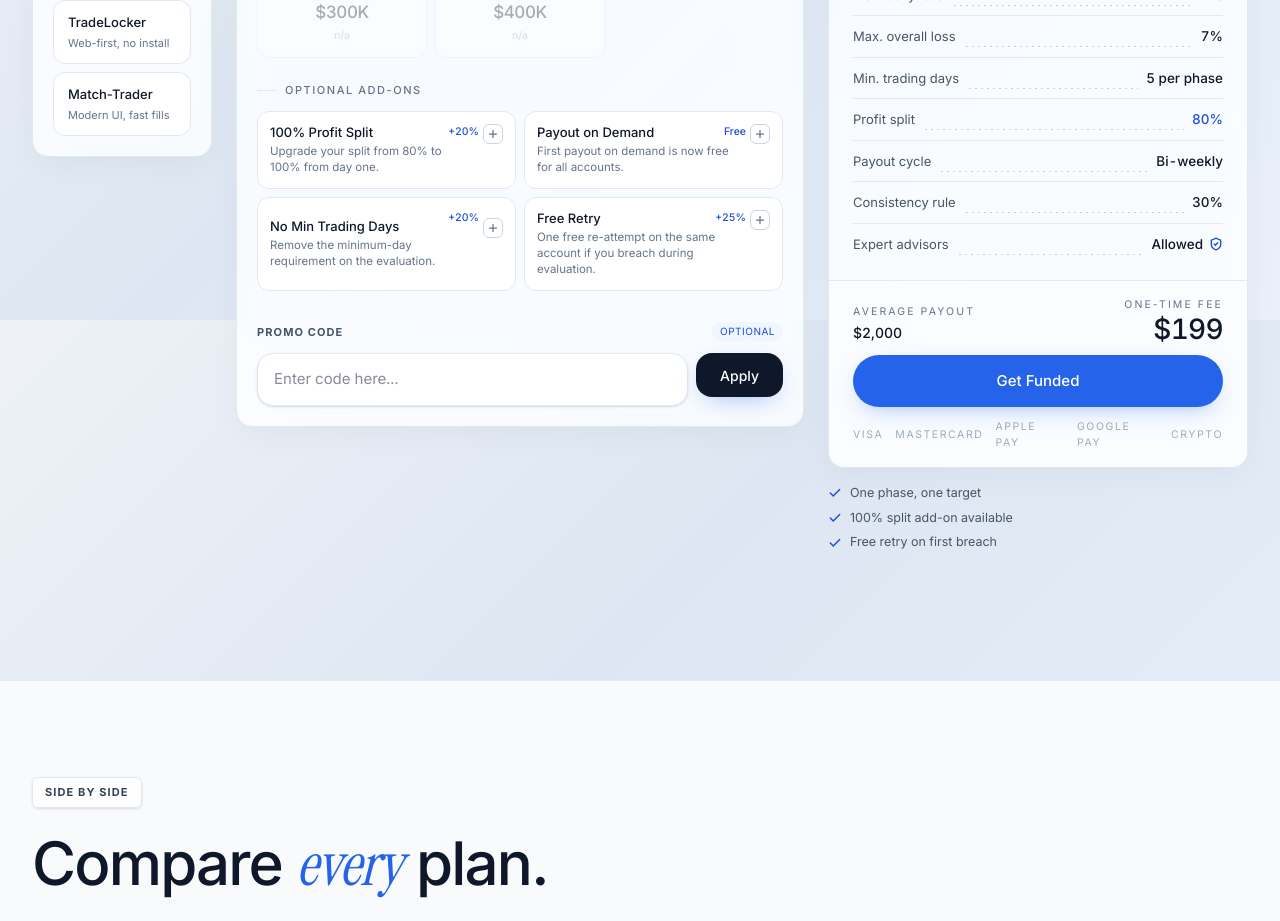
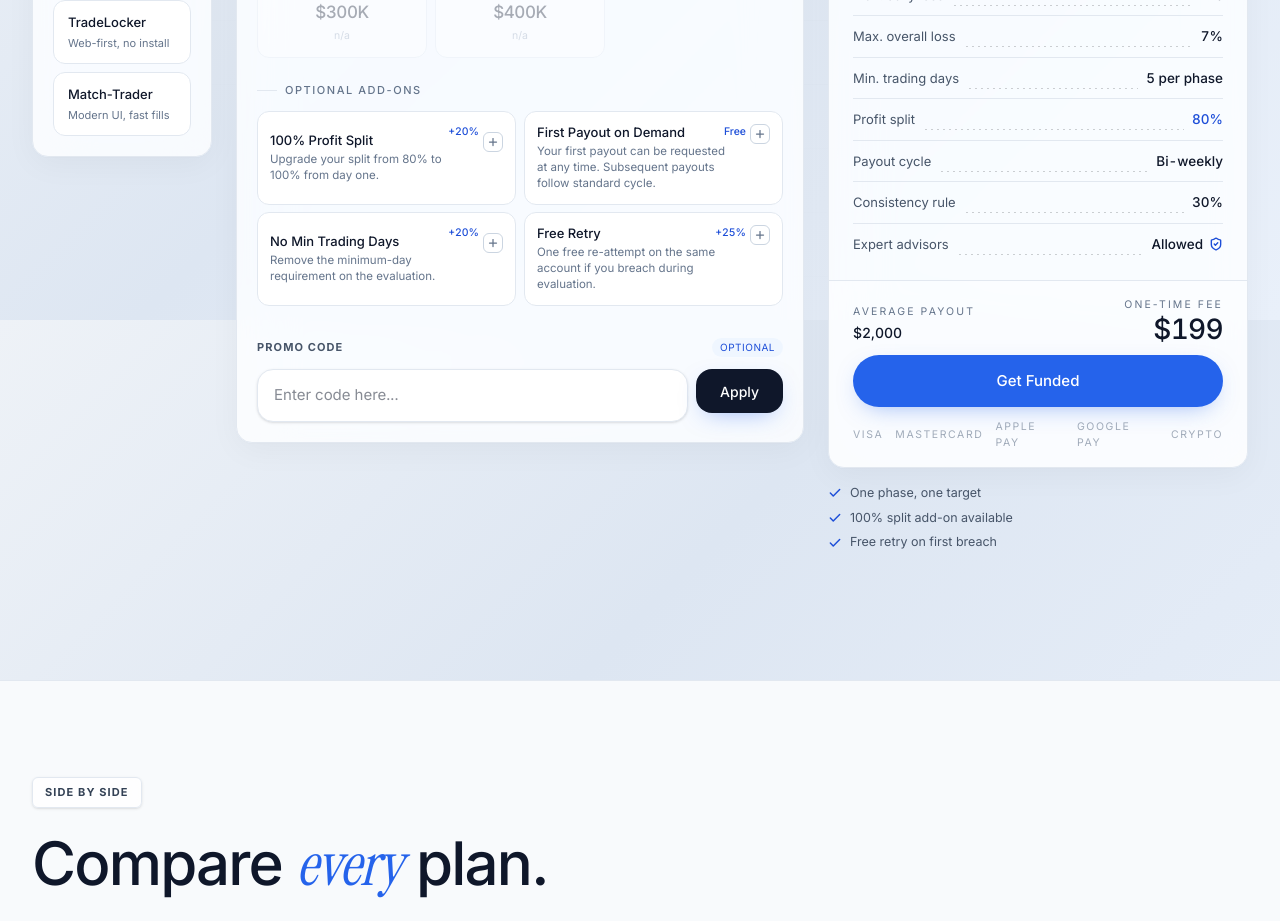
Before and after one commit to jatinkatariaaaa/thepeoplepropwebsite, a Next.js app: page /challenges in a window 1280 px wide. Shown: the part 1280-2201 px from the top of the page. Built offline with nearby package versions, Linux system fonts and the light colour scheme.

Commit message:
fix: rename payout on demand to first payout on demand

```diff
--- a/src/data/programs.ts
+++ b/src/data/programs.ts
@@ -243,8 +243,8 @@ export const addOns: AddOn[] = [
   },
   {
     key: "payout-on-demand",
-    label: "Payout on Demand",
-    description: "First payout on demand is now free for all accounts.",
+    label: "First Payout on Demand",
+    description: "Your first payout can be requested at any time. Subsequent payouts follow standard cycle.",
     feePct: 0,
     appliesTo: ["1-step", "2-step", "3-step", "instant", "access"],
   },
```
